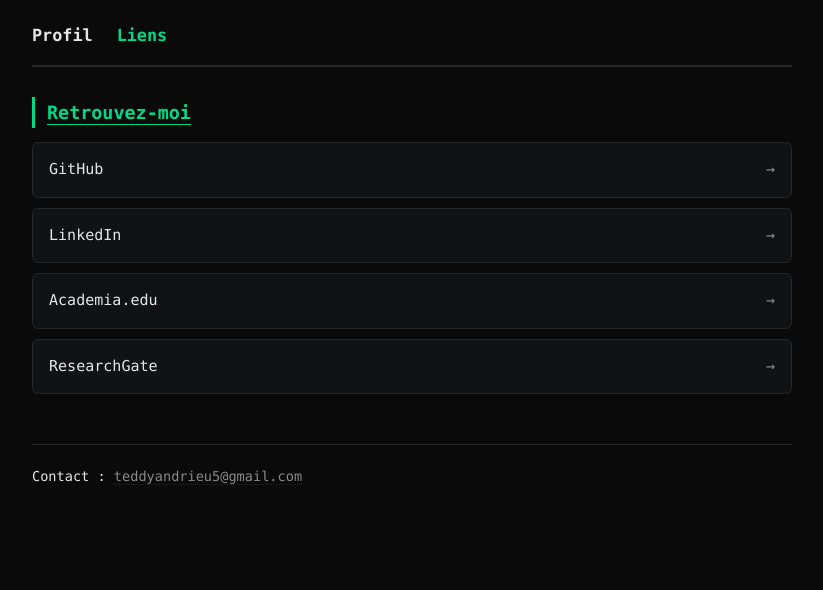
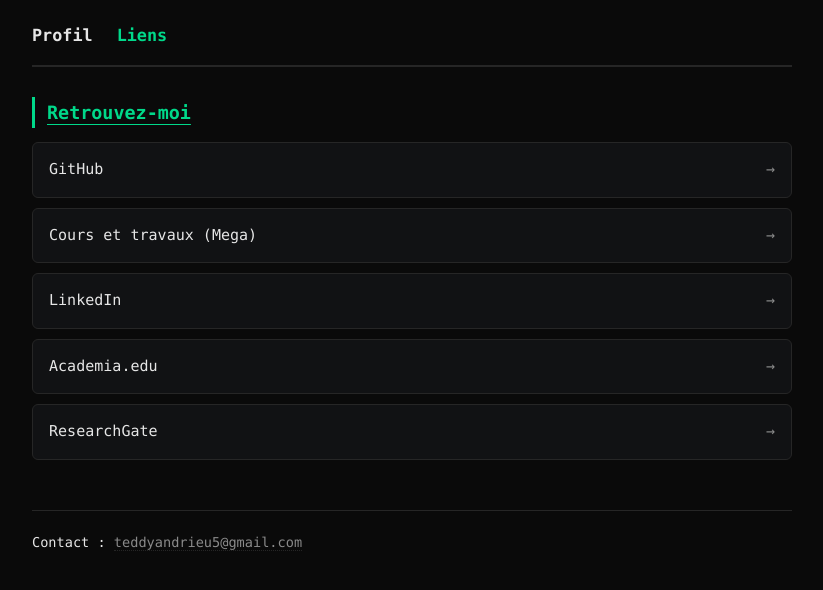
Before and after one commit to tedd55/site-perso-HTML, a plain HTML site: page index.html in a window 1280 px wide. Both pictures are taken after a click on the tab "Liens". Shown: the part 144-734 px from the top of the page, without its empty margins (228-1051 px from the left). Drawn offline with Linux system fonts and the light colour scheme.

Commit message:
Ajout du lien Mega (cours et travaux)

```diff
--- a/index.html
+++ b/index.html
@@ -84,6 +84,9 @@
           <a class="link-card" href="https://github.com/tedd55" target="_blank" rel="noopener">
             <span class="link-label">GitHub</span><span class="link-arrow">&rarr;</span>
           </a>
+          <a class="link-card" href="https://mega.nz/folder/8VIDiIpL#lSgrQfNFc1ah1A-ZyPUq4g" target="_blank" rel="noopener">
+            <span class="link-label">Cours et travaux (Mega)</span><span class="link-arrow">&rarr;</span>
+          </a>
           <a class="link-card" href="https://linkedin.com/in/TON-PROFIL" target="_blank" rel="noopener">
             <span class="link-label">LinkedIn</span><span class="link-arrow">&rarr;</span>
           </a>
```
